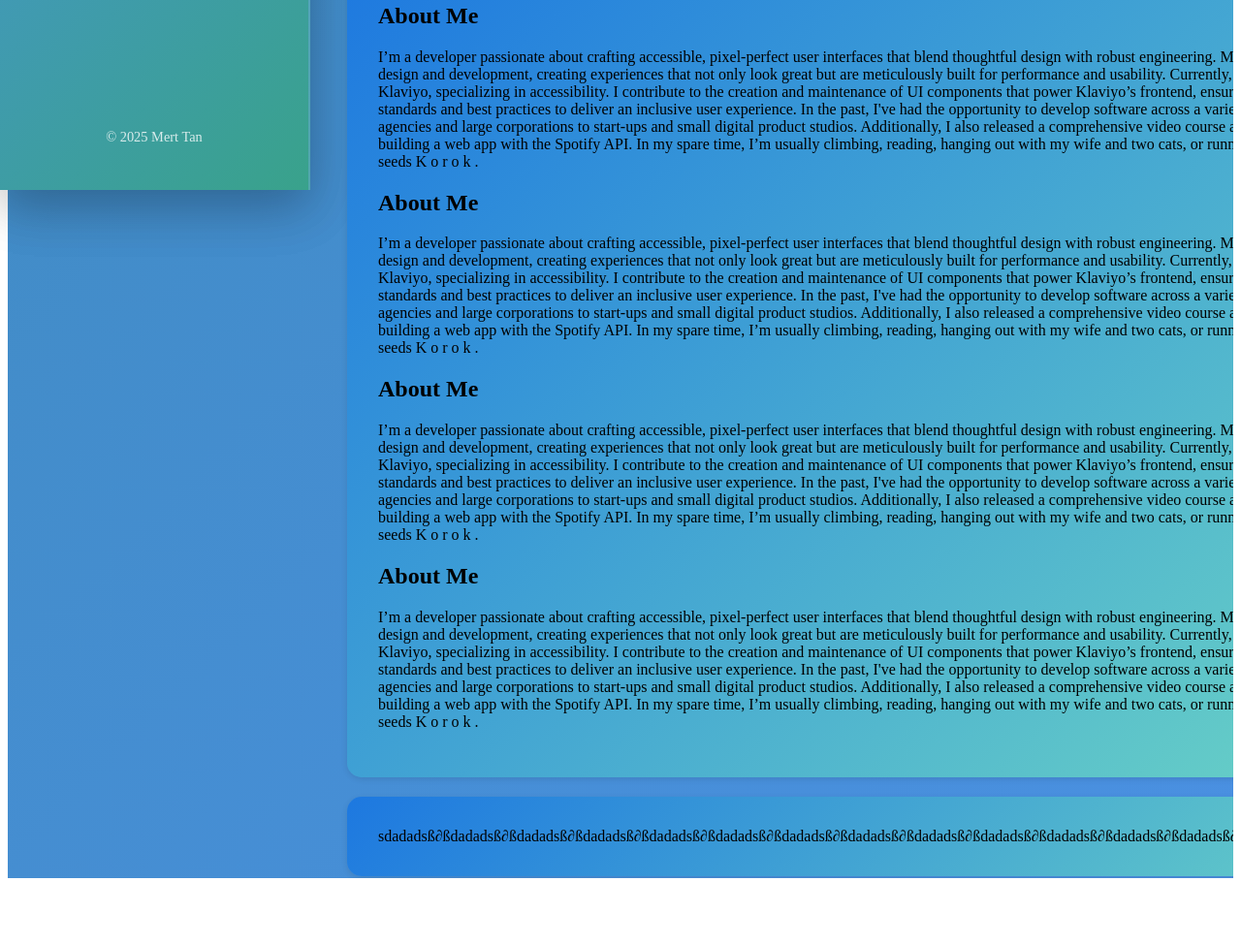
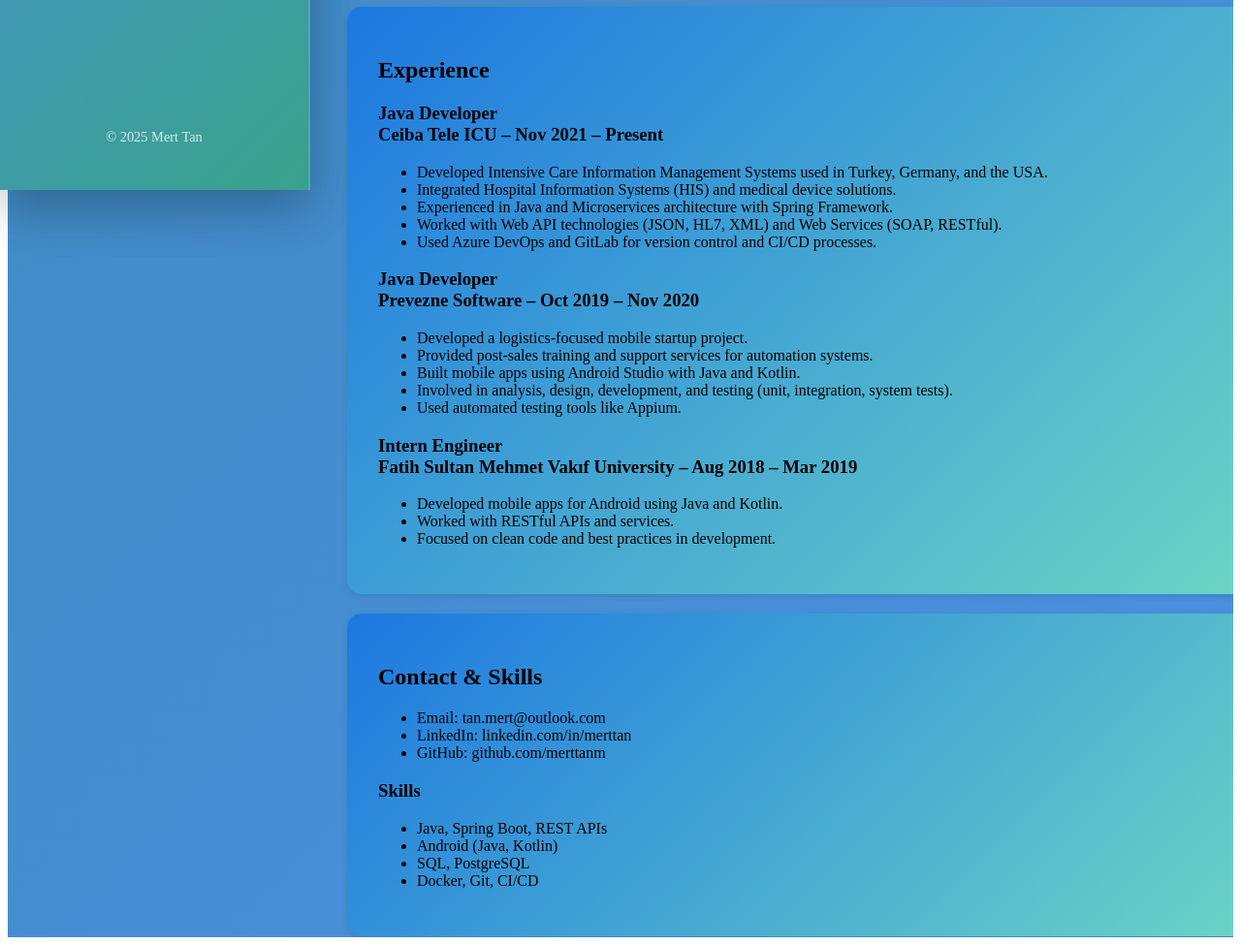
Before and after one commit to merttanm/mert-tan, a plain HTML site: page index.html in a window 1280 px wide. Shown: the part 604-1579 px from the top of the page at 97% size. Before the commit the page ends 1518 px from the top, so only its background shows below. Drawn offline with Linux system fonts and the light colour scheme.

Commit message:
info update

```diff
--- a/components/about.html
+++ b/components/about.html
@@ -1,22 +1,9 @@
 <section id="about">
-    <p>I’m a developer passionate about crafting accessible, pixel-perfect user interfaces that blend thoughtful design
-        with robust engineering. My favorite work lies at the intersection of design and development, creating
-        experiences that not only look great but are meticulously built for performance and usability.
-
-        Currently, I'm a Senior Front-End Engineer at Klaviyo, specializing in accessibility. I contribute to the
-        creation and maintenance of UI components that power Klaviyo’s frontend, ensuring our platform meets web
-        accessibility standards and best practices to deliver an inclusive user experience.
-
-        In the past, I've had the opportunity to develop software across a variety of settings — from advertising
-        agencies and large corporations to start-ups and small digital product studios. Additionally, I also released a
-        comprehensive video course a few years ago, guiding learners through building a web app with the Spotify API.
-
-        In my spare time, I’m usually climbing, reading, hanging out with my wife and two cats, or running around Hyrule
-        searching for Korok seeds
-        K
-        o
-        r
-        o
-        k
-        .</p>
+    <h2>About Me</h2>
+    <p>Hello! I'm Mert Tan, a passionate software developer based in Istanbul. I love building robust backend systems and user-friendly mobile apps. I enjoy learning new technologies and collaborating on creative projects.</p>
+    <h3>Contact</h3>
+    <ul>
+        <li>Email: tan.mert@outlook.com</li>
+        <li>Location: Istanbul</li>
+    </ul>
 </section>
--- a/components/blog.html
+++ b/components/blog.html
@@ -0,0 +1,10 @@
+<section id="blog">
+  <h2>Career & Projects</h2>
+  <p>I have worked as a Java developer in healthcare and logistics, focusing on backend systems and mobile applications. Currently, I am interested in cloud technologies and building scalable web services. I enjoy sharing my experiences and writing about new tech trends.</p>
+  <h3>Recent Projects</h3>
+  <ul>
+    <li>Healthcare Data Integration Platform</li>
+    <li>Mobile Logistics App</li>
+    <li>Personal Portfolio Website</li>
+  </ul>
+</section>
--- a/components/contact.html
+++ b/components/contact.html
@@ -1 +1,15 @@
-sdadadsß∂ßdadadsß∂ßdadadsß∂ßdadadsß∂ßdadadsß∂ßdadadsß∂ßdadadsß∂ßdadadsß∂ßdadadsß∂ßdadadsß∂ßdadadsß∂ßdadadsß∂ßdadadsß∂ßdadadsß∂ßdadadsß∂ß
+<section id="contact">
+	<h2>Contact & Skills</h2>
+	<ul>
+		<li>Email: tan.mert@outlook.com</li>
+		<li>LinkedIn: linkedin.com/in/merttan</li>
+		<li>GitHub: github.com/merttanm</li>
+	</ul>
+	<h3>Skills</h3>
+	<ul>
+		<li>Java, Spring Boot, REST APIs</li>
+		<li>Android (Java, Kotlin)</li>
+		<li>SQL, PostgreSQL</li>
+		<li>Docker, Git, CI/CD</li>
+	</ul>
+</section>
--- a/components/experience.html
+++ b/components/experience.html
@@ -1,92 +1,25 @@
-<section id="about">
-    <h2>About Me</h2>
-    <p>I’m a developer passionate about crafting accessible, pixel-perfect user interfaces that blend thoughtful design
-        with robust engineering. My favorite work lies at the intersection of design and development, creating
-        experiences that not only look great but are meticulously built for performance and usability.
-
-        Currently, I'm a Senior Front-End Engineer at Klaviyo, specializing in accessibility. I contribute to the
-        creation and maintenance of UI components that power Klaviyo’s frontend, ensuring our platform meets web
-        accessibility standards and best practices to deliver an inclusive user experience.
-
-        In the past, I've had the opportunity to develop software across a variety of settings — from advertising
-        agencies and large corporations to start-ups and small digital product studios. Additionally, I also released a
-        comprehensive video course a few years ago, guiding learners through building a web app with the Spotify API.
-
-        In my spare time, I’m usually climbing, reading, hanging out with my wife and two cats, or running around Hyrule
-        searching for Korok seeds
-        K
-        o
-        r
-        o
-        k
-        .</p>
+<section id="experience">
+    <h2>Experience</h2>
+    <h3>Java Developer<br>Ceiba Tele ICU – Nov 2021 – Present</h3>
+    <ul>
+        <li>Developed Intensive Care Information Management Systems used in Turkey, Germany, and the USA.</li>
+        <li>Integrated Hospital Information Systems (HIS) and medical device solutions.</li>
+        <li>Experienced in Java and Microservices architecture with Spring Framework.</li>
+        <li>Worked with Web API technologies (JSON, HL7, XML) and Web Services (SOAP, RESTful).</li>
+        <li>Used Azure DevOps and GitLab for version control and CI/CD processes.</li>
+    </ul>
+    <h3>Java Developer<br>Prevezne Software – Oct 2019 – Nov 2020</h3>
+    <ul>
+        <li>Developed a logistics-focused mobile startup project.</li>
+        <li>Provided post-sales training and support services for automation systems.</li>
+        <li>Built mobile apps using Android Studio with Java and Kotlin.</li>
+        <li>Involved in analysis, design, development, and testing (unit, integration, system tests).</li>
+        <li>Used automated testing tools like Appium.</li>
+    </ul>
+    <h3>Intern Engineer<br>Fatih Sultan Mehmet Vakıf University – Aug 2018 – Mar 2019</h3>
+    <ul>
+        <li>Developed mobile apps for Android using Java and Kotlin.</li>
+        <li>Worked with RESTful APIs and services.</li>
+        <li>Focused on clean code and best practices in development.</li>
+    </ul>
 </section>
-<section id="about">
-    <h2>About Me</h2>
-    <p>I’m a developer passionate about crafting accessible, pixel-perfect user interfaces that blend thoughtful design
-        with robust engineering. My favorite work lies at the intersection of design and development, creating
-        experiences that not only look great but are meticulously built for performance and usability.
-
-        Currently, I'm a Senior Front-End Engineer at Klaviyo, specializing in accessibility. I contribute to the
-        creation and maintenance of UI components that power Klaviyo’s frontend, ensuring our platform meets web
-        accessibility standards and best practices to deliver an inclusive user experience.
-
-        In the past, I've had the opportunity to develop software across a variety of settings — from advertising
-        agencies and large corporations to start-ups and small digital product studios. Additionally, I also released a
-        comprehensive video course a few years ago, guiding learners through building a web app with the Spotify API.
-
-        In my spare time, I’m usually climbing, reading, hanging out with my wife and two cats, or running around Hyrule
-        searching for Korok seeds
-        K
-        o
-        r
-        o
-        k
-        .</p>
-</section>
-<section id="about">
-    <h2>About Me</h2>
-    <p>I’m a developer passionate about crafting accessible, pixel-perfect user interfaces that blend thoughtful design
-        with robust engineering. My favorite work lies at the intersection of design and development, creating
-        experiences that not only look great but are meticulously built for performance and usability.
-
-        Currently, I'm a Senior Front-End Engineer at Klaviyo, specializing in accessibility. I contribute to the
-        creation and maintenance of UI components that power Klaviyo’s frontend, ensuring our platform meets web
-        accessibility standards and best practices to deliver an inclusive user experience.
-
-        In the past, I've had the opportunity to develop software across a variety of settings — from advertising
-        agencies and large corporations to start-ups and small digital product studios. Additionally, I also released a
-        comprehensive video course a few years ago, guiding learners through building a web app with the Spotify API.
-
-        In my spare time, I’m usually climbing, reading, hanging out with my wife and two cats, or running around Hyrule
-        searching for Korok seeds
-        K
-        o
-        r
-        o
-        k
-        .</p>
-</section>
-<section id="about">
-    <h2>About Me</h2>
-    <p>I’m a developer passionate about crafting accessible, pixel-perfect user interfaces that blend thoughtful design
-        with robust engineering. My favorite work lies at the intersection of design and development, creating
-        experiences that not only look great but are meticulously built for performance and usability.
-
-        Currently, I'm a Senior Front-End Engineer at Klaviyo, specializing in accessibility. I contribute to the
-        creation and maintenance of UI components that power Klaviyo’s frontend, ensuring our platform meets web
-        accessibility standards and best practices to deliver an inclusive user experience.
-
-        In the past, I've had the opportunity to develop software across a variety of settings — from advertising
-        agencies and large corporations to start-ups and small digital product studios. Additionally, I also released a
-        comprehensive video course a few years ago, guiding learners through building a web app with the Spotify API.
-
-        In my spare time, I’m usually climbing, reading, hanging out with my wife and two cats, or running around Hyrule
-        searching for Korok seeds
-        K
-        o
-        r
-        o
-        k
-        .</p>
-</section>
--- a/js/loader.js
+++ b/js/loader.js
@@ -1,7 +1,7 @@
 console.log("Loader.js çalışıyor!");
 
 // Sağ için component listesi (her biri ayrı div id olacak)
-const rightComponents = ['about', 'projects', 'experience', 'contact', 'blog'];
+const rightComponents = ['about', 'projects', 'experience', 'contact'];
 
 // Sol için component listesi
 const leftComponents = ['sidebar' ]; // componßents/sidebar.html vs.
```
